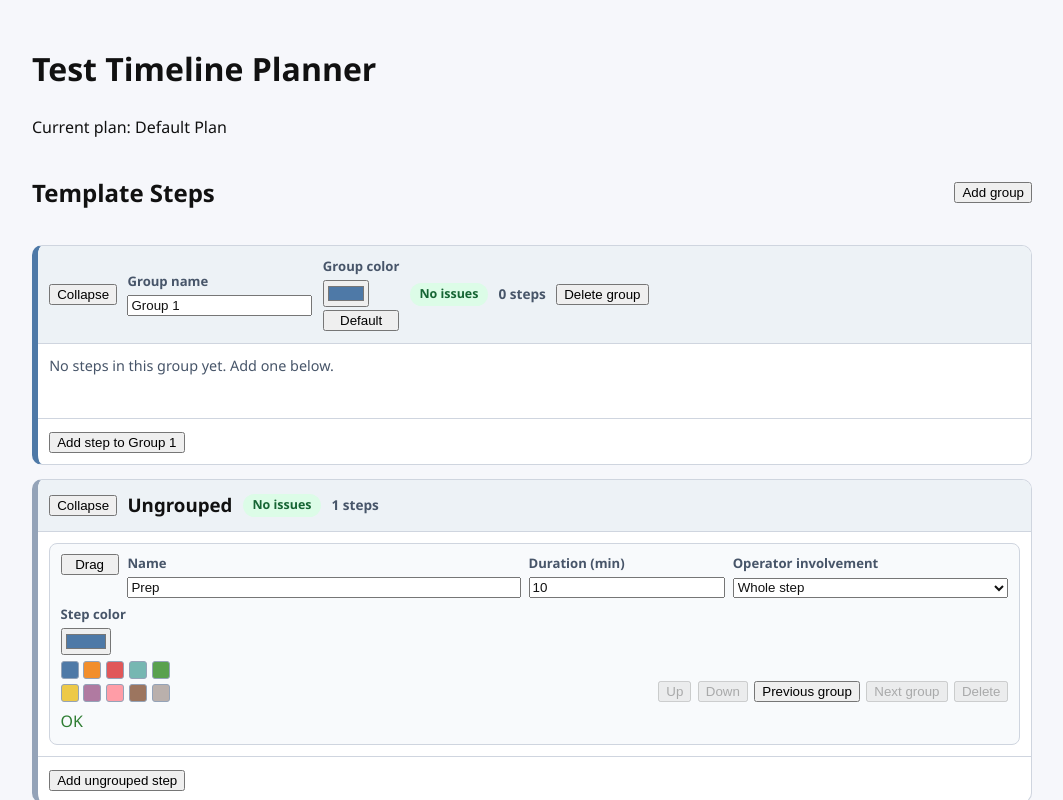
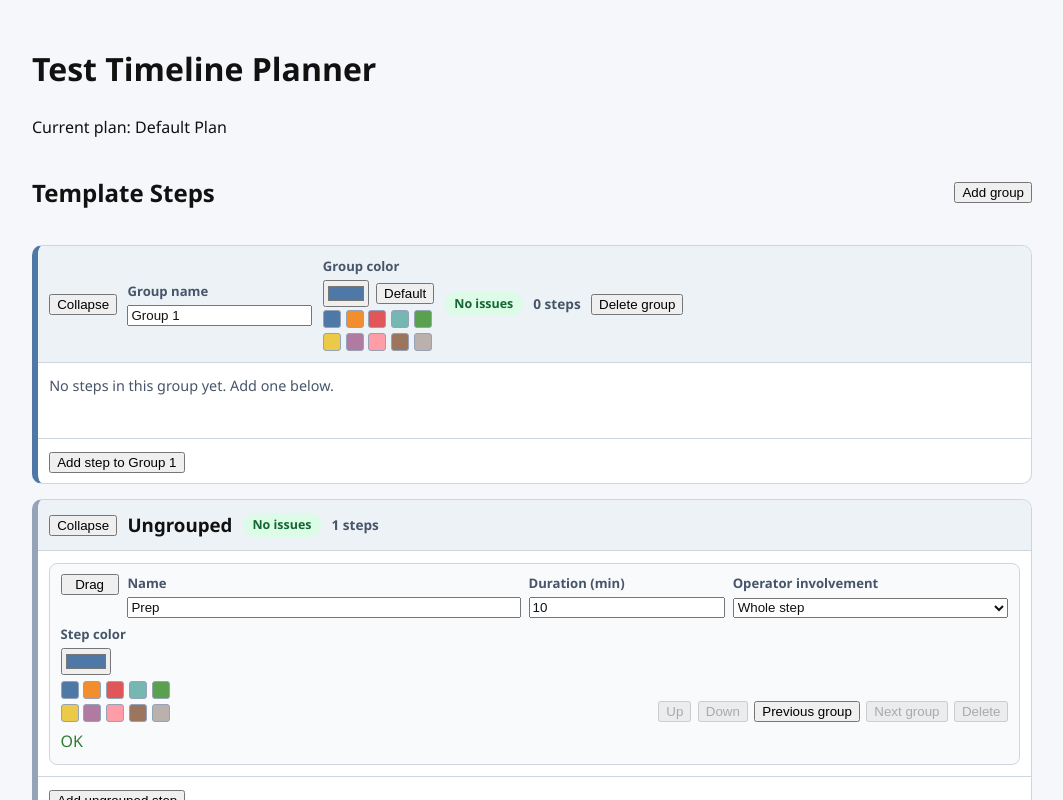
Before and after one commit to alpacfer/roboplanner, a React (Vite) app: page / in a window 1280 px wide. Both pictures are taken after a click on the button "Add group". Shown: the top 800 px of the page, without its empty margins (108-1171 px from the left). Built offline with nearby package versions, Linux system fonts and the light colour scheme.

Commit message:
feat: enhance group color selection with preset swatches and improved layout in TemplateEditor

```diff
--- a/src/styles.css
+++ b/src/styles.css
@@ -81,6 +81,12 @@ body {
 
 .group-color-field input[type="color"] {
   width: 46px;
+}
+
+.group-color-controls {
+  align-items: center;
+  display: flex;
+  gap: 0.45rem;
 }
 
 .group-error-pill {
--- a/src/ui/template/TemplateEditor.tsx
+++ b/src/ui/template/TemplateEditor.tsx
@@ -528,8 +528,9 @@ function TemplateEditor({ steps, stepGroups, onChange }: TemplateEditorProps) {
                       onChange={(event) => updateGroup(groupIndex, { ...group, name: event.target.value })}
                     />
                   </label>
-                  <label className="field-row group-color-field">
+                  <div className="field-row group-color-field">
                     <span>Group color</span>
+                    <div className="group-color-controls">
                       <input
                         aria-label={`Group color ${groupIndex + 1}`}
                         type="color"
@@ -548,7 +549,20 @@ function TemplateEditor({ steps, stepGroups, onChange }: TemplateEditorProps) {
                       >
                         Default
                       </button>
-                  </label>
+                    </div>
+                    <div className="step-color-presets">
+                      {STEP_COLOR_PRESETS.map((presetColor) => (
+                        <button
+                          key={presetColor}
+                          aria-label={`Group preset ${groupIndex + 1} ${presetColor}`}
+                          className="color-preset-button"
+                          style={{ backgroundColor: presetColor }}
+                          type="button"
+                          onClick={() => updateGroup(groupIndex, { ...group, color: presetColor })}
+                        />
+                      ))}
+                    </div>
+                  </div>
                   <span className={`group-error-pill ${errorCount > 0 ? "has-errors" : ""}`}>
                     {errorCount > 0 ? `${errorCount} issues` : "No issues"}
                   </span>
```
Also changed, not shown: 1 other file (tests, documents, lock files or other folders). Lines whose indentation alone changed are shown as unchanged.
